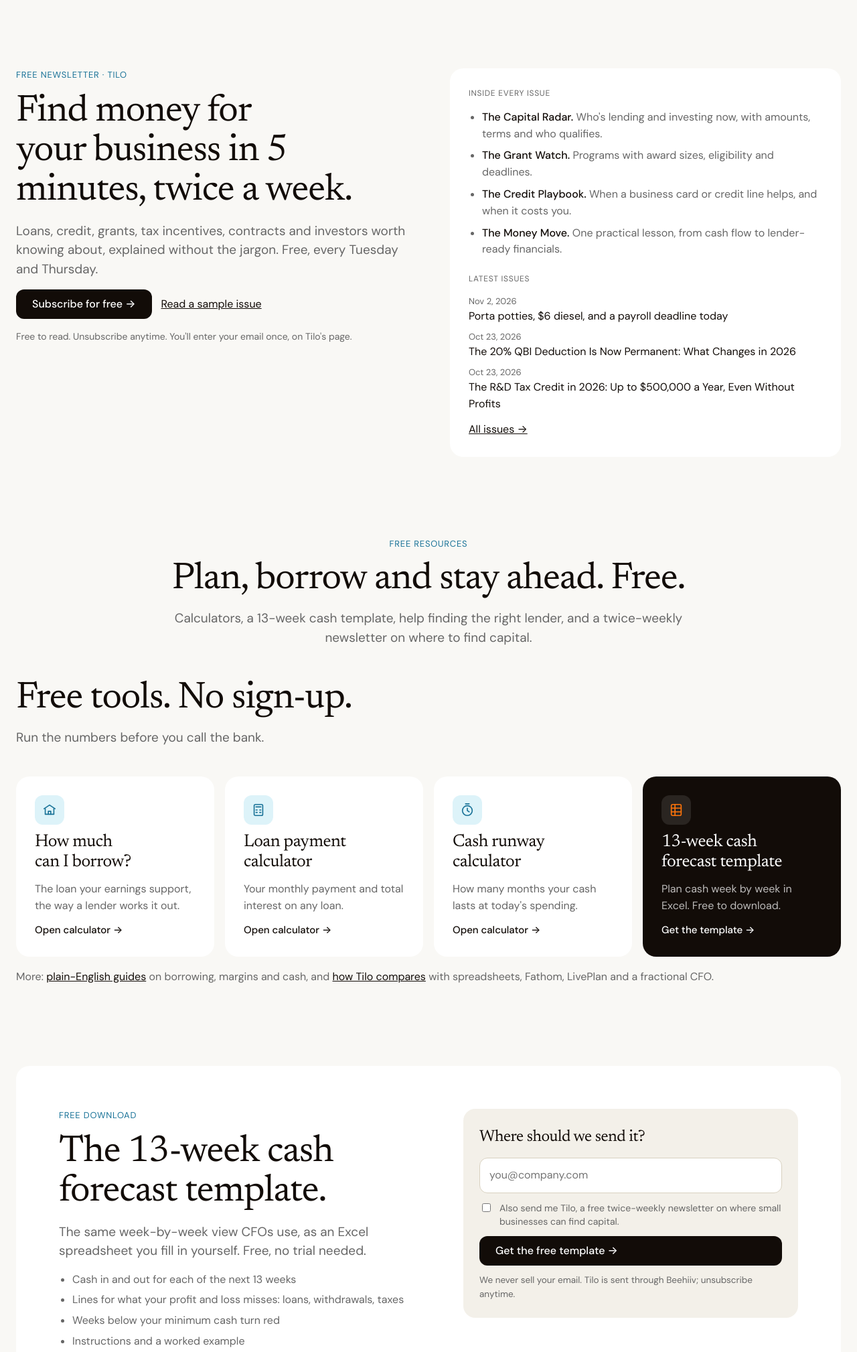
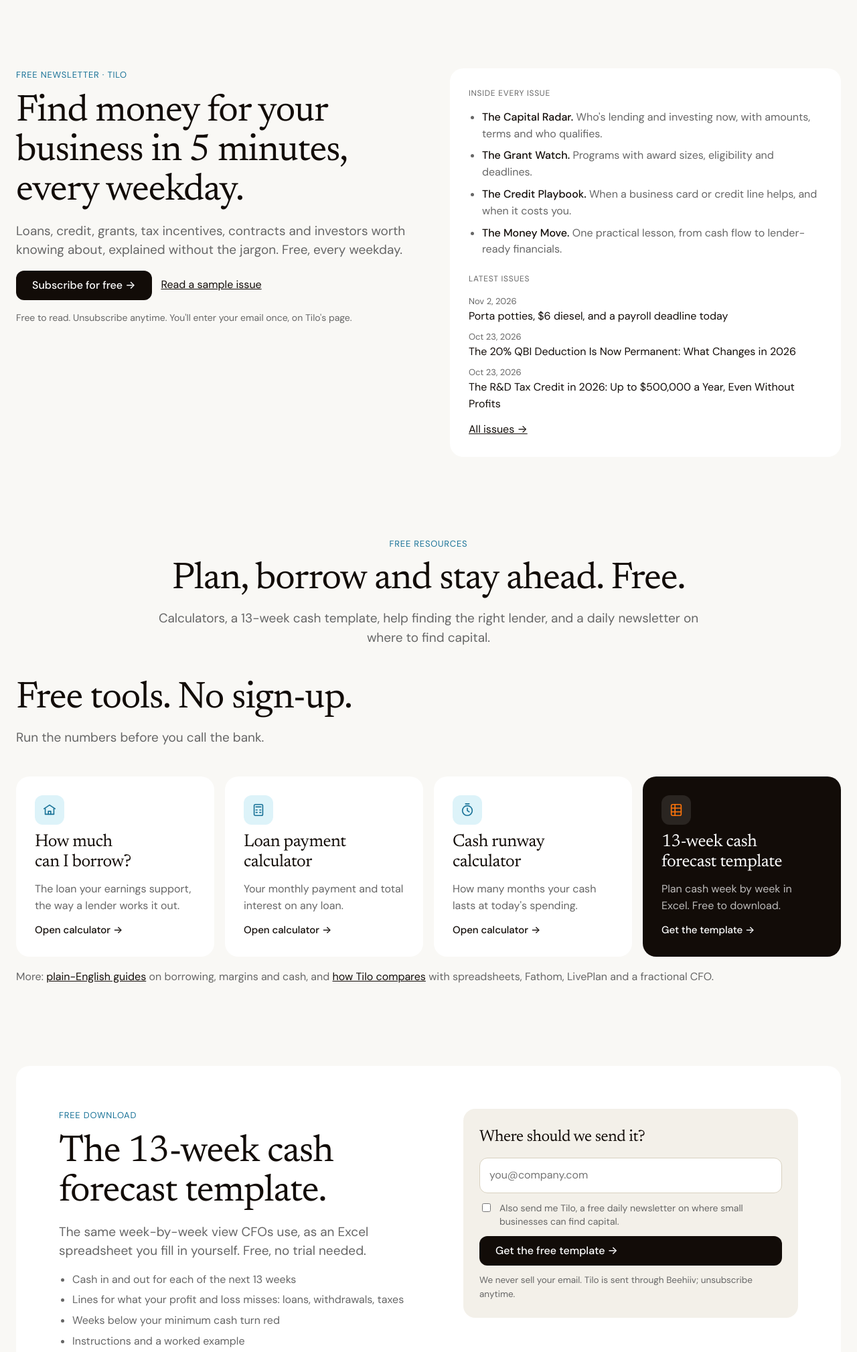
Before and after one commit to NoriCapital/noricap-site, a plain HTML site: page index.html in a window 1280 px wide. Shown: the part 8940-10958 px from the top of the page at 67% size. Drawn offline with Linux system fonts and the light colour scheme; no server answers.

Commit message:
Newsletter is now daily: update newsletter wording across the site
Co-Authored-By: Claude Opus 5.5 <noreply@anthropic.com>
Claude-Session: https://claude.ai/code/session_01XSq5uRXZ7pZmD58PLBAZwt

```diff
--- a/index.html
+++ b/index.html
@@ -607,8 +607,8 @@ footer .disc{flex-basis:100%;font-size:13px;margin:0}
     <div class="wrap nl">
       <div>
         <p class="kicker">Free newsletter · Tilo</p>
-        <h2>Find money for your business in 5 minutes, twice a week.</h2>
-        <p class="lead">Loans, credit, grants, tax incentives, contracts and investors worth knowing about, explained without the jargon. Free, every Tuesday and Thursday.</p>
+        <h2>Find money for your business in 5 minutes, every weekday.</h2>
+        <p class="lead">Loans, credit, grants, tax incentives, contracts and investors worth knowing about, explained without the jargon. Free, every weekday.</p>
         <div class="hero-cta"><a class="btn" id="nl-sub" href="https://news.heytilo.ai/subscribe?utm_source=heytilo.ai&amp;utm_medium=newsletter-section&amp;utm_campaign=home">Subscribe for free →</a><a id="nl-sample" href="https://news.heytilo.ai/p/porta-potties-6-diesel-and-your-nov-2-payroll-deadline">Read a sample issue</a></div>
         <p class="note" style="margin:0">Free to read. Unsubscribe anytime. You'll enter your email once, on Tilo's page.</p>
       </div>
@@ -630,7 +630,7 @@ footer .disc{flex-basis:100%;font-size:13px;margin:0}
     <div class="wrap" style="display:flex;flex-direction:column;gap:14px;max-width:860px;margin-left:auto;margin-right:auto;text-align:center;align-items:center">
       <p class="kicker">Free resources</p>
       <h2 id="res-h">Plan, borrow and stay ahead. Free.</h2>
-      <p class="lead">Calculators, a 13-week cash template, help finding the right lender, and a twice-weekly newsletter on where to find capital.</p>
+      <p class="lead">Calculators, a 13-week cash template, help finding the right lender, and a daily newsletter on where to find capital.</p>
     </div>
   </section>
 
@@ -661,7 +661,7 @@ footer .disc{flex-basis:100%;font-size:13px;margin:0}
           <p hidden><label>Leave blank <input name="bot-field"></label></p>
           <h3>Where should we send it?</h3>
           <label for="t-email" class="sr">Work email</label><input id="t-email" name="email" type="email" placeholder="you@company.com" autocomplete="email" required>
-          <label class="optin"><input type="checkbox" name="unboring" value="yes"> Also send me Tilo, a free twice-weekly newsletter on where small businesses can find capital.</label>
+          <label class="optin"><input type="checkbox" name="unboring" value="yes"> Also send me Tilo, a free daily newsletter on where small businesses can find capital.</label>
           <button class="btn" type="submit">Get the free template →</button>
           <p class="fine">We never sell your email. Tilo is sent through Beehiiv; unsubscribe anytime.</p>
           <p class="ok" hidden>Here it is: <a href="/tilo-13-week-cash-forecast.xlsx" download>Download the 13-week cash forecast (Excel)</a>. Want it built from your books automatically? <a href="https://app.heytilo.ai/signup">Start a free trial</a>.</p>
```
Also changed, not shown: calculators/cash-runway.html (+1 -1 lines), calculators/how-much-can-i-borrow.html (+1 -1 lines), calculators/index.html (+1 -1 lines), calculators/loan-payment.html (+1 -1 lines), for-accountants.html (+1 -1 lines), 1 other file.
